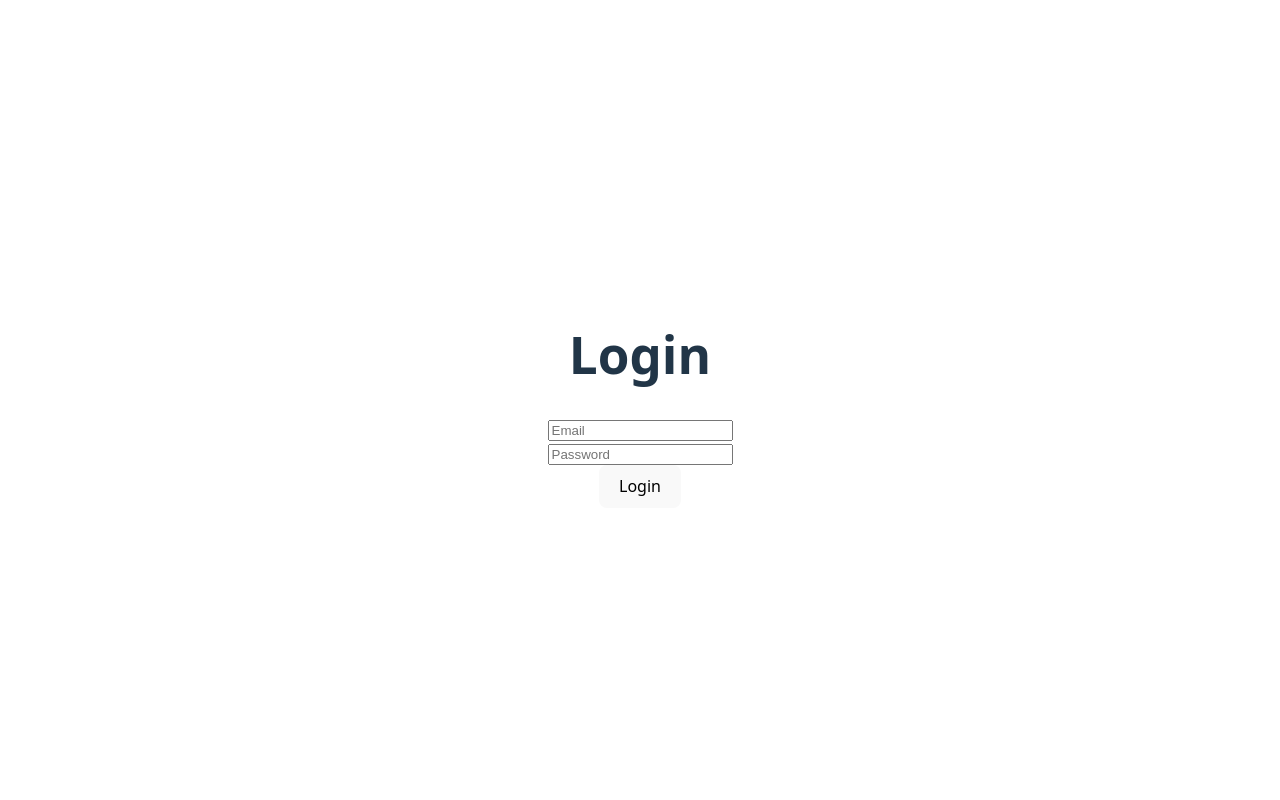
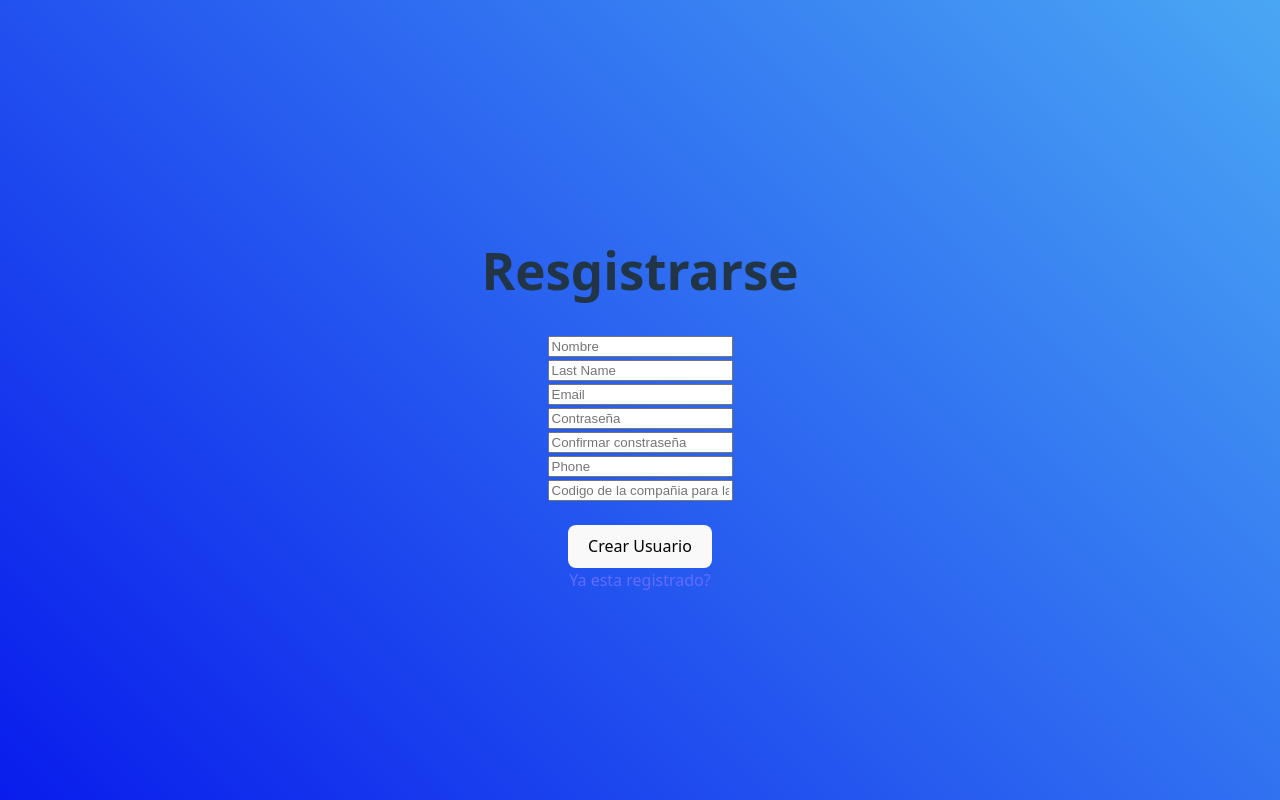
Before and after one commit to atrect-5/SOS-View-Project, a React (Vite) app: page /user/create in a window 1280 px wide. Before the commit this address led to /login. Built offline with nearby package versions, Linux system fonts and the light colour scheme; no server answers.

Commit message:
Form user create without service

```diff
--- a/src/components/components.jsx
+++ b/src/components/components.jsx
@@ -1,9 +1,11 @@
 
 import UserLogin from "./login/login"
 import HomePage from "./homepage/homepage"
+import UserRegister from "./forms/userForm/userForm"
 
 
 export {
     HomePage,
-    UserLogin
+    UserLogin,
+    UserRegister
 }
--- /dev/null
+++ b/src/components/forms/userForm/userForm.jsx
@@ -0,0 +1,156 @@
+
+import { useState } from 'react'
+import { useUserToggleContext } from '../../../providers/userContext'
+import { toast } from 'react-toastify'
+import { Link, useNavigate } from 'react-router-dom'
+
+//import { getUserLoginService } from '../../../services/services'
+
+function UserRegister() {
+    const navigate = useNavigate()
+
+    const toggleUser = useUserToggleContext()
+
+    const initialState = {
+        name:'',
+        lastName:'',
+        workingAt:'',
+        email:'',
+        phone:'',
+        userType:'',
+        accountStatus:''
+    }
+
+    const [user, setUser] = useState(initialState)
+    const [confirmPassword, setConfirmPassword] = useState('')
+
+    const [hasError, setHasError] = useState(false)
+    const [isReady, setIsReady] = useState(false)
+    const [error, setError] = useState('')
+
+    const handleChange = e => {
+        const { name, value } = e.target
+        setUser({
+            ...user,
+            [name]:value
+        })
+    }
+
+    const handleCreate = async () => {
+
+        setError(false)
+        setIsReady(false)
+        setError('')
+
+        if (!user.name || !user.lastName || !user.workingAt || !user.email || !user.password || !user.phone){
+            setHasError(true)
+            setError('Faltan datos')
+            toast.error('Faltan datos')
+            return
+        }
+
+        if (user.password !== confirmPassword){
+            setHasError(true)
+            setError('Contraseña y confirmar contraseña deben ser iguales')
+            toast.error('Contraseña y confirmar contraseña deben ser iguales')
+            return
+        }
+
+        toast.success('Creado el usuario')
+
+        /*
+        const userData = user
+        const userLogged = await getUserLoginService(userData)
+
+
+        if(userLogged.error){
+            setHasError(true)
+            setError(userLogged.error)
+            toast.error(`Hubo un error ${userLogged.error}`)
+            setIsReady(false)
+        }else{*/
+            setHasError(false)
+            setIsReady(true)
+            toggleUser(user)
+            navigate('/')
+        //}
+
+
+      }
+
+    return (
+        <>
+        <div>
+        <form>
+            <h1>Resgistrarse</h1>
+            <input
+                type="text"
+                name='name'
+                placeholder='Nombre'
+                value={user.name}
+                onChange={handleChange}
+            />
+            <br />
+            <input
+                type="text"
+                name="lastName"
+                placeholder="Last Name"
+                value={user.lastName}
+                onChange={handleChange}
+            />
+            <br />
+            <input
+                type="email"
+                name='email'
+                placeholder='Email'
+                value={user.email}
+                onChange={handleChange}
+            />
+            <br />
+            <input
+                type="password"
+                name='password'
+                placeholder='Contraseña'
+                value={user.password}
+                onChange={handleChange}
+            />
+            <br />
+            <input
+                type="password"
+                name="confirmPassword"
+                placeholder="Confirmar constraseña"
+                value={confirmPassword}
+                onChange={(e) => setConfirmPassword(e.target.value)}
+            />
+            <br />
+            <input
+                type="text"
+                name="phone"
+                placeholder="Phone"
+                value={user.phone}
+                onChange={handleChange}
+            />
+            <br />
+            <input
+                type="text"
+                name="workingAt"
+                placeholder="Codigo de la compañia para la que trabaja"
+                value={user.workingAt}
+                onChange={handleChange}
+            />
+        </form>
+            {
+                hasError ?
+                    <p>{error}</p> :
+                    isReady ? <p>Accediendo...</p>:<></>
+            }
+            <br />
+            <button onClick={handleCreate}>Crear Usuario</button>
+            <br />
+            <Link to={'/login'}>Ya esta registrado?</Link>
+        </div>
+        </>
+    )
+}
+
+export default UserRegister
--- a/src/components/homepage/homepage.jsx
+++ b/src/components/homepage/homepage.jsx
@@ -1,22 +1,28 @@
 
 import { useEffect } from "react"
 import { useNavigate } from "react-router-dom"
-import { useUserContext } from "../../providers/userContext"
+import { useUserContext, useUserToggleContext } from "../../providers/userContext"
 
 export default function HomePage() {
     const user = useUserContext() // Accede al estado global del usuario
+    const toggleUser = useUserToggleContext()
 
     const navigate = useNavigate()
 
     useEffect(() => {
         if (!user.name) {
-          navigate('/login'); // Redirige a la página de login si el usuario no está registrado
+          navigate('/login') // Redirige a la página de login si el usuario no está registrado
         }
-      }, [user, navigate]);
+      }, [user, navigate]) // Esto indica que se actualizara cada que cambie el stateGlobal de user o cada que se monta el componente
+
+      const handleCloseSesion = () => {
+        toggleUser()
+      }
 
     return (
         <>
         <p>Welcome to home page, {user.name}</p>
+        <button onClick={handleCloseSesion}>Cerrar Sesion</button>
         </>
     )
 }
--- a/src/components/login/login.jsx
+++ b/src/components/login/login.jsx
@@ -1,9 +1,10 @@
 
 import { useState } from 'react'
 import { useUserToggleContext } from '../../providers/userContext'
+import { toast } from 'react-toastify'
+import { Link, useNavigate } from 'react-router-dom'
 
 import { getUserLoginService } from '../../services/services'
-import { useNavigate } from 'react-router-dom'
 
 function UserLogin() {
     const navigate = useNavigate()
@@ -25,6 +26,7 @@ function UserLogin() {
         if (!email || !password){
             setHasError(true)
             setError('Usuario y contraseña requeridos')
+            toast.error('Usuario y contraseña requeridos')
             return
         }
 
@@ -34,11 +36,13 @@ function UserLogin() {
         if(userLogged.error){
             setHasError(true)
             setError(userLogged.error)
+            toast.error(`Hubo un error ${userLogged.error}`)
             setIsReady(false)
         }else{
             setHasError(false)
             setIsReady(true)
             toggleUser(userLogged)
+            toast.success('Sesion iniciada')
             navigate('/')
         }
 
@@ -70,6 +74,8 @@ function UserLogin() {
             }
             <br />
             <button onClick={handleLogin}>Login</button>
+            <br />
+            <Link to={'/user/create'}>No registrado aun</Link>
         </div>
         </>
     )
--- a/src/index.css
+++ b/src/index.css
@@ -6,8 +6,8 @@
   color-scheme: light dark;
   color: rgba(255, 255, 255, 0.87);
   background-color: #242424;
-  /*background: linear-gradient(45deg, #5fb7ff, #4c59e8);
-  background: radial-gradient(circle, #ff7e5f, #feb47b, #86a8e7, #91eae4);*/
+  background: linear-gradient(45deg, #091cec, #4aa7f4);
+  /*background: radial-gradient(circle, #2200ff, #3ea8ff, #86a8e7, #0cdffa);*/
 
   font-synthesis: none;
   text-rendering: optimizeLegibility;
--- a/src/routes/appRoutes.jsx
+++ b/src/routes/appRoutes.jsx
@@ -1,6 +1,6 @@
 
 import { Routes, Route, Navigate } from "react-router-dom"
-import { UserLogin, HomePage } from "../components/components"
+import { UserLogin, HomePage, UserRegister } from "../components/components"
 
 
 // Declaramos las rutas de la app
@@ -8,6 +8,7 @@ const RoutesOfApp = () => (
     <Routes>
         <Route exact path="/" element={<HomePage/>}/>
         <Route exact path="/login" element={<UserLogin/>}/>
+        <Route exact path="/user/create" element={<UserRegister/>}/>
         <Route path ="*" element = {<Navigate to='/'/>}/>
     </Routes>
 )
```
